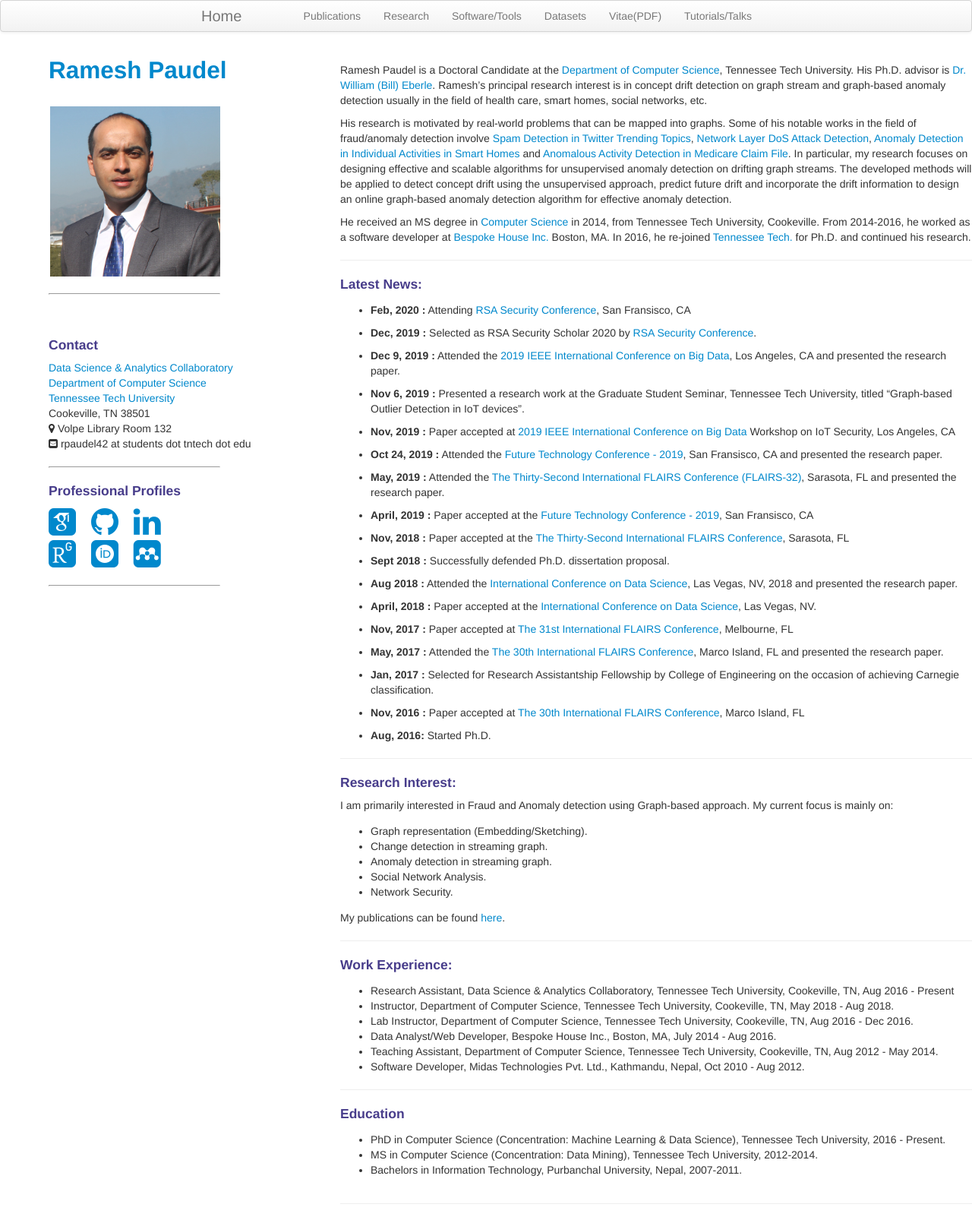
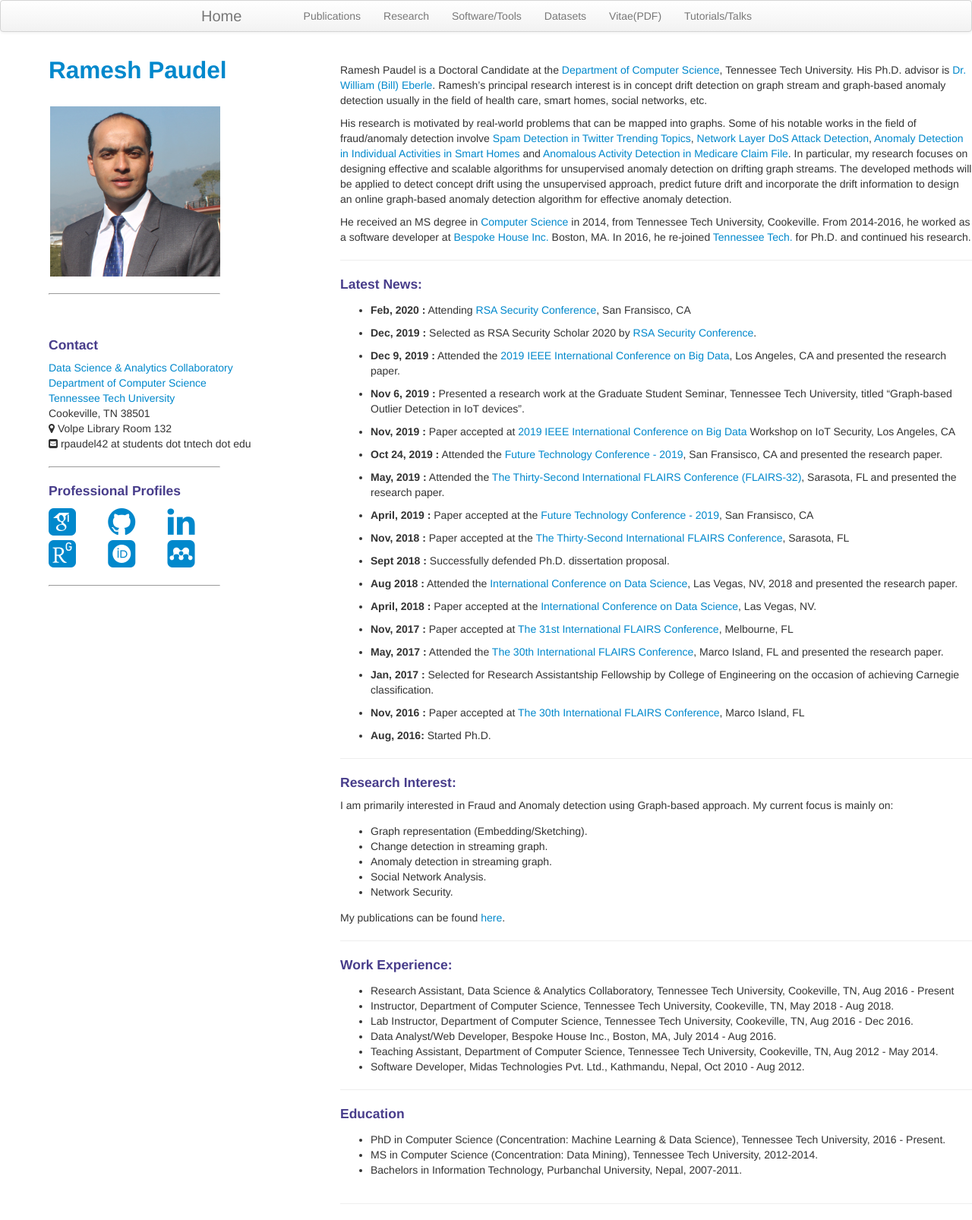
Before and after one commit to rpaudel42/rpaudel42.github.io, a Jekyll site: the page built from index.md, in a window 1280 px wide. Shown: the whole page at 76% size. Built offline with Jekyll 4.4.1, drawn with Linux system fonts in a browser that asks for light colours; nearby versions of some CDN libraries; some web fonts are replaced.

```diff
--- a/assets/themes/twitter/css/style.css
+++ b/assets/themes/twitter/css/style.css
@@ -15,7 +15,7 @@
 }
 
 .ml-1{
-  padding-right: 5%;
+  padding-right: 12%;
 }
 
 .ml-last{
```
